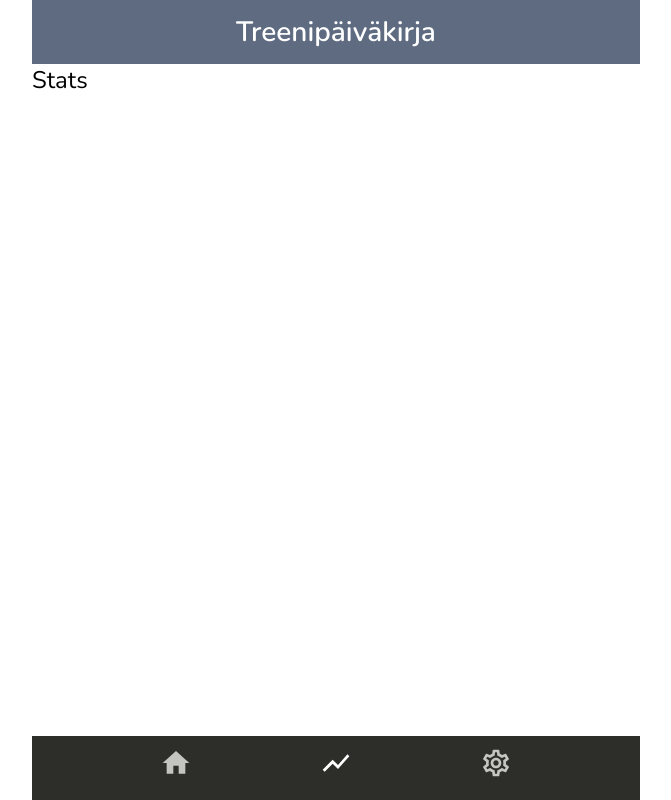
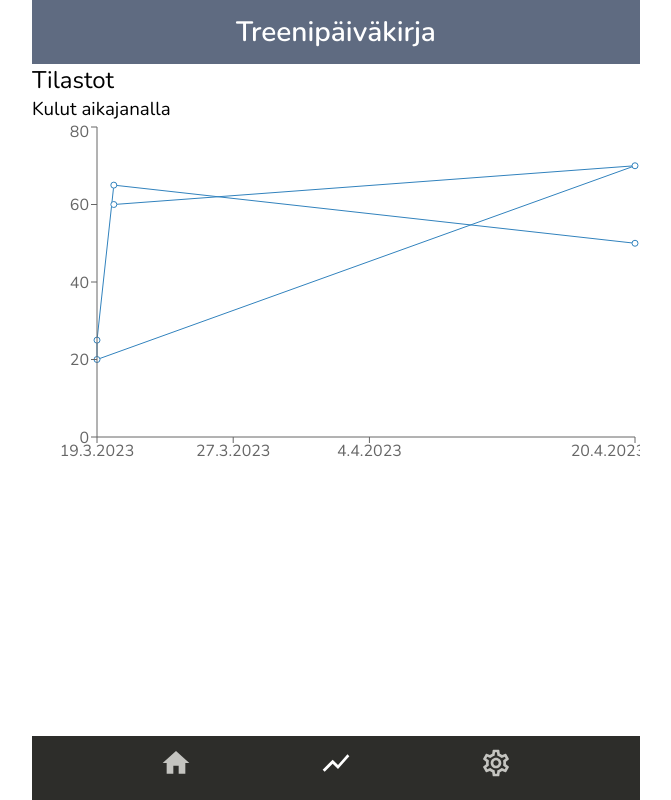
Before and after one commit to Juliamanda/treenipaivakirja, a React (Vite) app: page /stats in a window 1280 px wide. Shown: the whole page, without its empty margins (304-975 px from the left). Built offline with nearby package versions, Linux system fonts and the light colour scheme.

Commit message:
Lisää aikajanan piirtävän viivakaavion

```diff
--- a/package.json
+++ b/package.json
@@ -14,7 +14,8 @@
     "react": "^18.2.0",
     "react-dom": "^18.2.0",
     "react-icons": "^4.10.1",
-    "react-router-dom": "^6.15.0"
+    "react-router-dom": "^6.15.0",
+    "recharts": "^2.8.0"
   },
   "devDependencies": {
     "@types/react": "^18.2.15",
--- a/src/components/AppRouter/AppRouter.jsx
+++ b/src/components/AppRouter/AppRouter.jsx
@@ -17,7 +17,7 @@ function AppRouter(props) {
         { path: "",
           element: <Items />,
           loader: () => { return props.data } },
-        { path: "stats", element: <Stats /> },
+        { path: "stats", element: <Stats data={props.data} /> },
         { path: "settings",
         element: <Settings typelist={props.typelist}
                            onTypeSubmit={props.onTypeSubmit} /> },
--- a/src/components/Stats/Stats.jsx
+++ b/src/components/Stats/Stats.jsx
@@ -1,10 +1,37 @@
+import { Line, LineChart, ResponsiveContainer, Tooltip, XAxis, YAxis } from 'recharts'
 import styles from './Stats.module.scss'
 
-function Stats() {
+function Stats(props) {
+
+  const locale = "fi-FI"
+
+  const linedata = props.data.map(
+    (item) => ({
+      date: new Date(item.date).getTime(),
+      weight: item.weight
+    })
+  )
 
   return (
     <div className={styles.stats}>
-      <h2>Stats</h2>
+            <h2>Tilastot</h2>
+            <h3>Kulut aikajanalla</h3>
+      <ResponsiveContainer height={350}>
+        <LineChart data={linedata}>
+          <Line dataKey='weight' />
+          <XAxis type='number'
+                 dataKey='date'
+                 domain={['dataMin','dataMax']}
+                 tickFormatter={
+                   value => new Date(value).toLocaleDateString(locale)
+                 } />
+          <YAxis />
+          <Tooltip labelFormatter={
+                     value => new Date(value).toLocaleDateString(locale)
+                   } />
+        </LineChart>
+      </ResponsiveContainer>
+
     </div>
   )
 }
```
Also changed, not shown: 1 other file (tests, documents, lock files or other folders).
